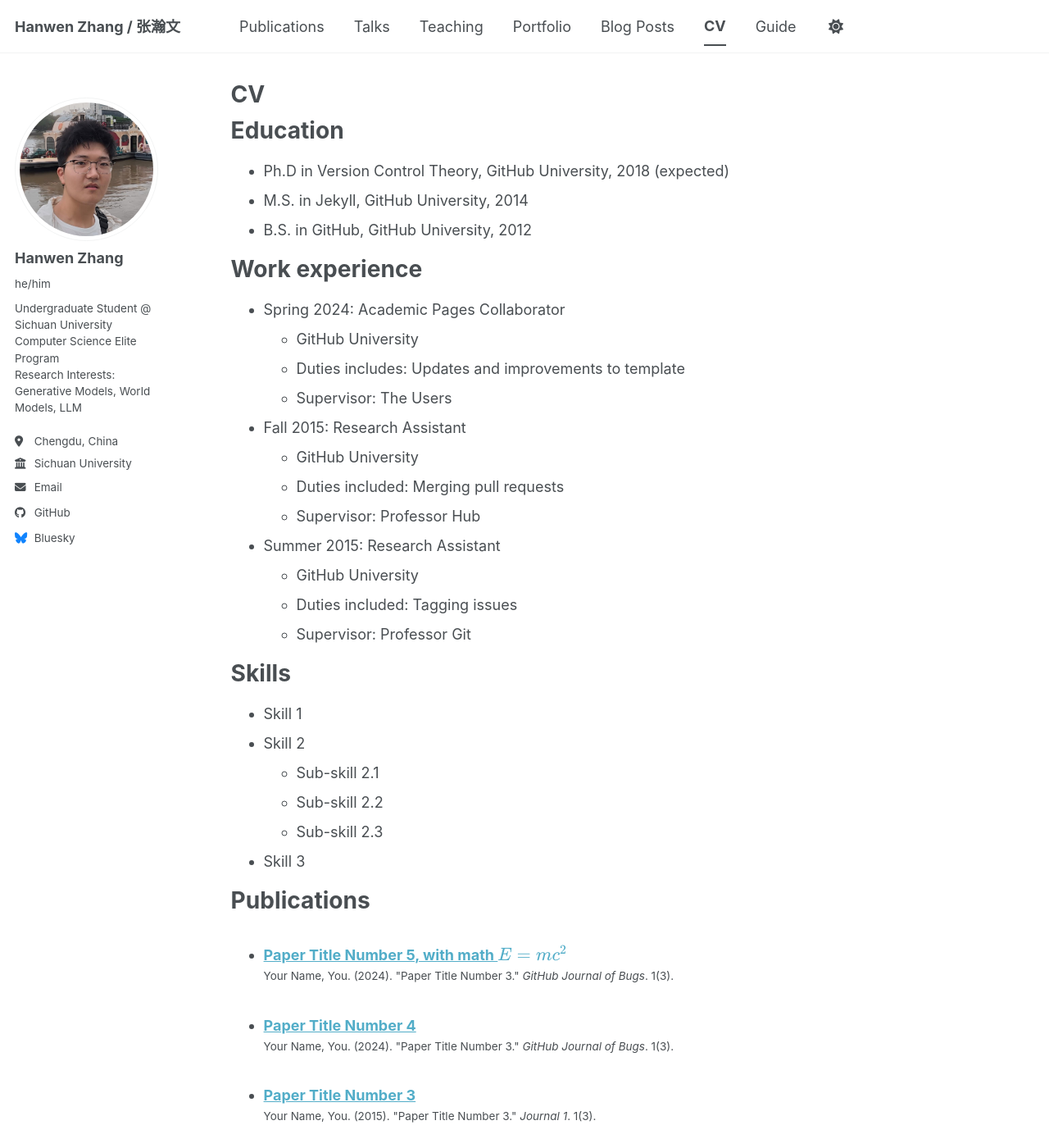
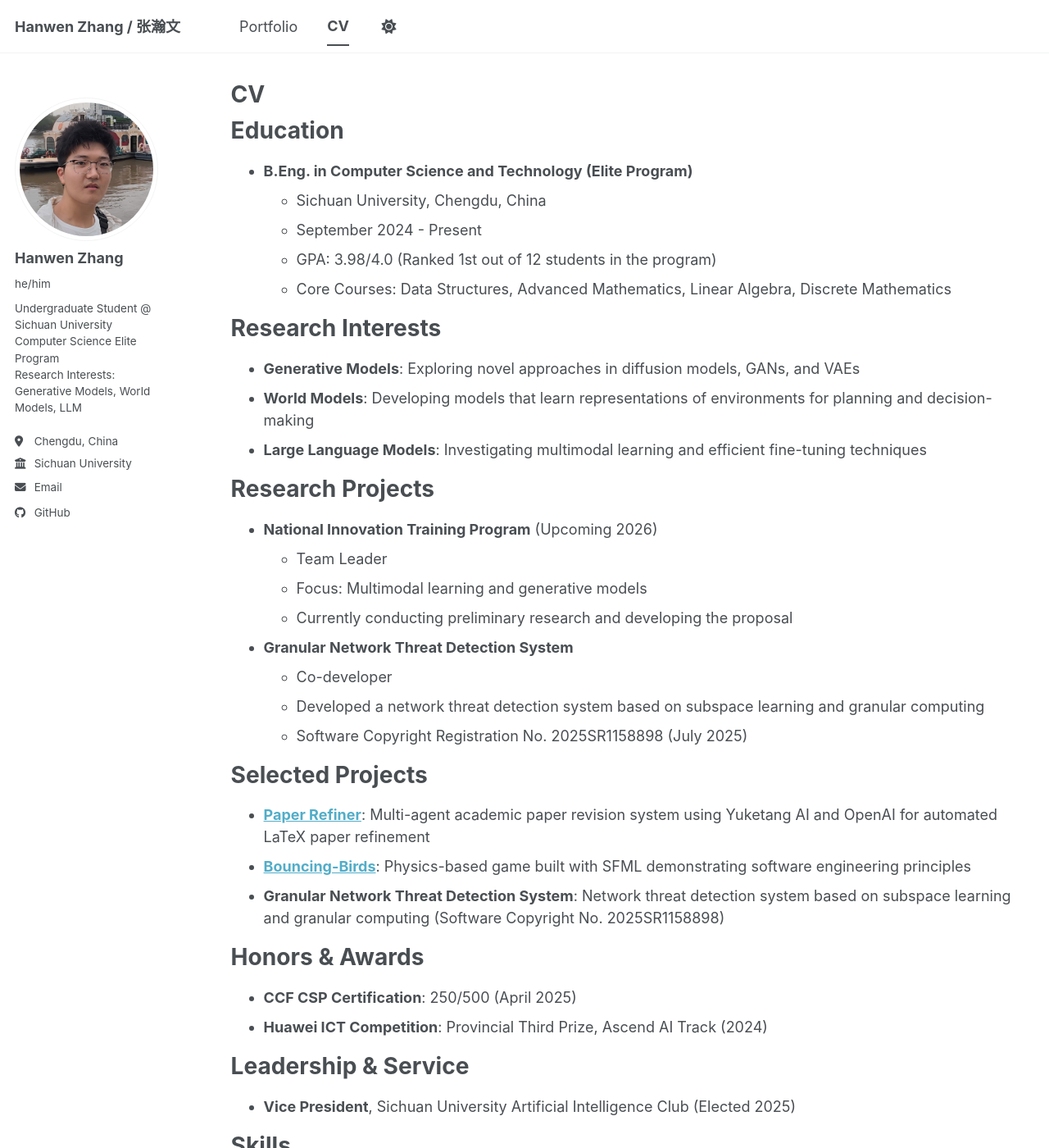
Before and after one commit to hwzhangcs/hwzhangcs.github.io, a Jekyll site: the page built from _pages/cv.md, in a window 1280 px wide and 1400 px high. Shown: the whole window at 82% size. Built offline with Jekyll 4.4.1, drawn with Linux system fonts in a browser that asks for light colours; a script bundle is joined from its source files by our own code; library files that are not in the unit come from our copies; some of the changed text lies outside the part shown.

Commit message:
Update personal information and fix inaccuracies
- Fix GPA to 3.98/4.0 in about.md and cv.md
- Remove Bluesky placeholder from config
- Update CV with actual education and experience
- Simplify navigation menu (hide unused sections)
- Add portfolio items for real projects
- Remove template portfolio examples

Co-Authored-By: Claude Sonnet 4.5 <noreply@anthropic.com>

```diff
--- a/_config.yml
+++ b/_config.yml
@@ -56,7 +56,7 @@ author:
 
   # Social media
   artstation       : # Username
-  bluesky          : "bsky.app" # Replace this with you Bluesky username
+  bluesky          : # Username
   facebook         : # Username
   flickr           : # Username
   foursquare       : # Username
--- a/_pages/cv.md
+++ b/_pages/cv.md
@@ -11,54 +11,48 @@ redirect_from:
 
 Education
 ======
-* Ph.D in Version Control Theory, GitHub University, 2018 (expected)
-* M.S. in Jekyll, GitHub University, 2014
-* B.S. in GitHub, GitHub University, 2012
+* **B.Eng. in Computer Science and Technology (Elite Program)**
+  * Sichuan University, Chengdu, China
+  * September 2024 - Present
+  * GPA: 3.98/4.0 (Ranked 1st out of 12 students in the program)
+  * Core Courses: Data Structures, Advanced Mathematics, Linear Algebra, Discrete Mathematics
 
-Work experience
+Research Interests
 ======
-* Spring 2024: Academic Pages Collaborator
-  * GitHub University
-  * Duties includes: Updates and improvements to template
-  * Supervisor: The Users
+* **Generative Models**: Exploring novel approaches in diffusion models, GANs, and VAEs
+* **World Models**: Developing models that learn representations of environments for planning and decision-making
+* **Large Language Models**: Investigating multimodal learning and efficient fine-tuning techniques
 
-* Fall 2015: Research Assistant
-  * GitHub University
-  * Duties included: Merging pull requests
-  * Supervisor: Professor Hub
+Research Projects
+======
+* **National Innovation Training Program** (Upcoming 2026)
+  * Team Leader
+  * Focus: Multimodal learning and generative models
+  * Currently conducting preliminary research and developing the proposal
 
-* Summer 2015: Research Assistant
-  * GitHub University
-  * Duties included: Tagging issues
-  * Supervisor: Professor Git
+* **Granular Network Threat Detection System**
+  * Co-developer
+  * Developed a network threat detection system based on subspace learning and granular computing
+  * Software Copyright Registration No. 2025SR1158898 (July 2025)
+
+Selected Projects
+======
+* **[Paper Refiner](https://github.com/hwzhangcs/paper-refiner)**: Multi-agent academic paper revision system using Yuketang AI and OpenAI for automated LaTeX paper refinement
+* **[Bouncing-Birds](https://github.com/hwzhangcs/Bouncing-Birds)**: Physics-based game built with SFML demonstrating software engineering principles
+* **Granular Network Threat Detection System**: Network threat detection system based on subspace learning and granular computing (Software Copyright No. 2025SR1158898)
+
+Honors & Awards
+======
+* **CCF CSP Certification**: 250/500 (April 2025)
+* **Huawei ICT Competition**: Provincial Third Prize, Ascend AI Track (2024)
+
+Leadership & Service
+======
+* **Vice President**, Sichuan University Artificial Intelligence Club (Elected 2025)
 
 Skills
 ======
-* Skill 1
-* Skill 2
-  * Sub-skill 2.1
-  * Sub-skill 2.2
-  * Sub-skill 2.3
-* Skill 3
-
-Publications
-======
-  <ul>{% for post in site.publications reversed %}
-    {% include archive-single-cv.html %}
-  {% endfor %}</ul>
-
-Talks
-======
-  <ul>{% for post in site.talks reversed %}
-    {% include archive-single-talk-cv.html  %}
-  {% endfor %}</ul>
-
-Teaching
-======
-  <ul>{% for post in site.teaching reversed %}
-    {% include archive-single-cv.html %}
-  {% endfor %}</ul>
-
-Service and leadership
-======
-* Currently signed in to 43 different slack teams
+* **Programming Languages**: C/C++, Python, Java
+* **Machine Learning**: PyTorch, TensorFlow, Scikit-learn
+* **Development Tools**: Git, Linux, LaTeX, Docker
+* **Languages**: Chinese (Native), English (CET-4: 560, CET-6: 538)
```
Also changed, not shown: _data/navigation.yml (+10 -10 lines), _pages/about.md (+1 -1 lines), _portfolio/bouncing-birds.md (added, +32 -0 lines), _portfolio/network-threat-detection.md (added, +36 -0 lines), _portfolio/paper-refiner.md (added, +31 -0 lines), _portfolio/portfolio-1.md (deleted, +0 -7 lines), _portfolio/portfolio-2.html (deleted, +0 -7 lines), images/profile.png (deleted).
